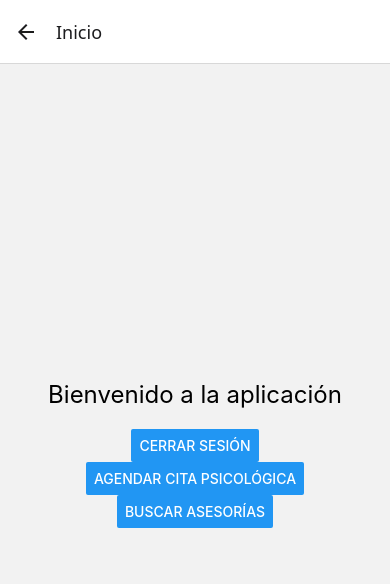
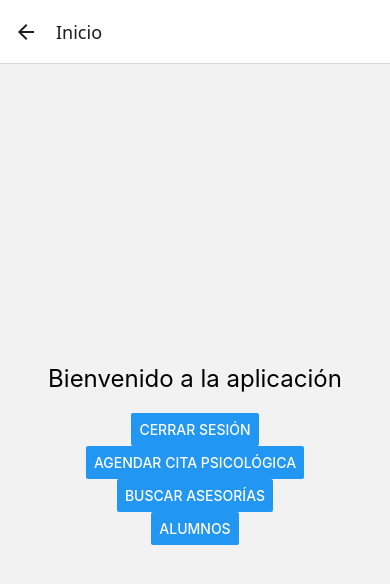
Before and after one commit to AracelyGlez/helperweb, a React Native app: screen /Home in a window 390 px wide. Shown: the top 584 px of the page. Built offline with nearby package versions, Linux system fonts and the light colour scheme.

Commit message:
Vista de Alumnos

```diff
--- a/App.tsx
+++ b/App.tsx
@@ -11,6 +11,7 @@ import HomeScreen from './src/screens/HomeScreen';
 //import CitasPsicologicas from './src/screens/CitasPsicologicasScreen';
 import CitasPsicologicasScreen from './src/screens/CitasPsicologicasScreen';
 import AsesoriasScreen from './src/screens/AsesoriasScreen';
+import AlumnoScreen from './src/screens/AlumnoScreen';
 
 // Configuración inicial
 enableScreens();
@@ -43,6 +44,11 @@ export default function App() {
             component={AsesoriasScreen}
             options={{ title: 'Inicio' }}
           />
+         <Stack.Screen
+         name="Alumno"
+         component={AlumnoScreen}
+         options={{title:'Inicio'}}
+         />
         </Stack.Navigator>
       </NavigationContainer>
     </>
--- a/package.json
+++ b/package.json
@@ -12,8 +12,8 @@
     "@expo/metro-runtime": "~4.0.1",
     "@react-native-community/datetimepicker": "^8.3.0",
     "@react-native-picker/picker": "^2.11.0",
-    "@react-navigation/native": "^7.1.8",
-    "@react-navigation/native-stack": "^7.3.12",
+    "@react-navigation/native": "^7.1.9",
+    "@react-navigation/native-stack": "^7.3.13",
     "@react-navigation/stack": "^7.3.1",
     "expo": "~52.0.46",
     "expo-status-bar": "~2.0.1",
--- a/src/navigation/AppNavigator.tsx
+++ b/src/navigation/AppNavigator.tsx
@@ -4,6 +4,7 @@ import LoginScreen from '../screens/LoginScreen';
 import HomeScreen from '../screens/HomeScreen';
 import CitasPsicologicasScreen from '../screens/CitasPsicologicasScreen';
 import AsesoriasScreen from '../screens/AsesoriasScreen';
+import AlumnoScreen from '../screens/AlumnoScreen';
 
 const Stack = createNativeStackNavigator();
 
@@ -19,6 +20,7 @@ export default function AppNavigator() {
         <Stack.Screen name="Home" component={HomeScreen} />
         <Stack.Screen name="CitasPsicologicas" component={CitasPsicologicasScreen} />
         <Stack.Screen name="Asesorias" component={AsesoriasScreen} />
+        <Stack.Screen name="Alumnos" component={AlumnoScreen} />
       </Stack.Navigator>
     </NavigationContainer>
   );
--- a/src/navigation/types.ts
+++ b/src/navigation/types.ts
@@ -3,7 +3,8 @@ export type RootStackParamList = {
     Login: undefined;
     Home: undefined;
     CitasPsicologicas: undefined;
-    Asesorias: undefined; //rura para la pagina de agregar citas
+    Asesorias: undefined;
+    Alumnos: undefined; //rura para la pagina de agregar citas
     // Puedes agregar más rutas aquí según necesites
   };
 
--- a/src/screens/HomeScreen.tsx
+++ b/src/screens/HomeScreen.tsx
@@ -25,6 +25,11 @@ export default function HomeScreen() {
     title="Buscar asesorías"
     onPress={() => navigation.navigate('Asesorias')}
       />
+      <Button
+        title='Alumnos'
+        onPress={()=>navigation.navigate('Alumnos')}
+      />
+
     </View>
 
   );
```
Also changed, not shown: 1 other file (tests, documents, lock files or other folders).
